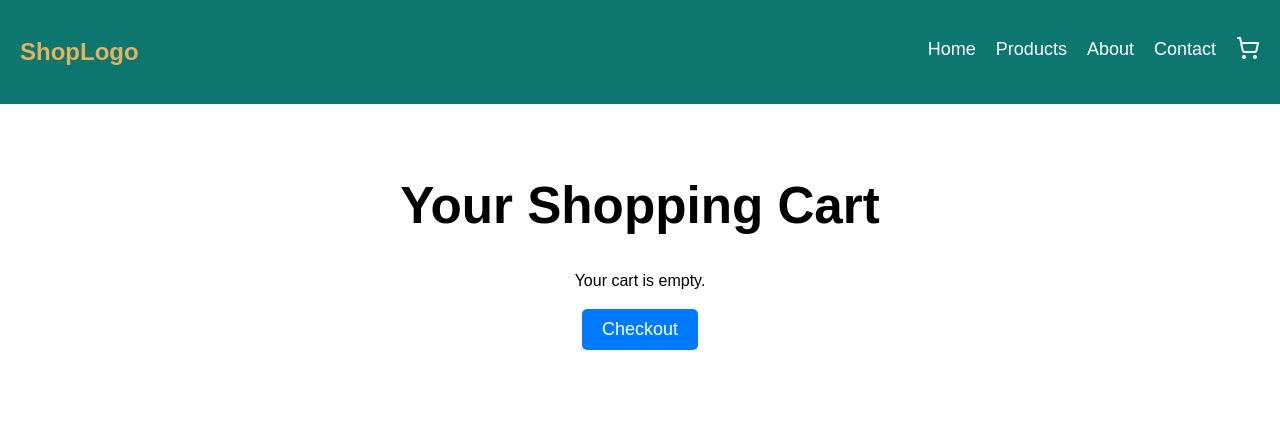
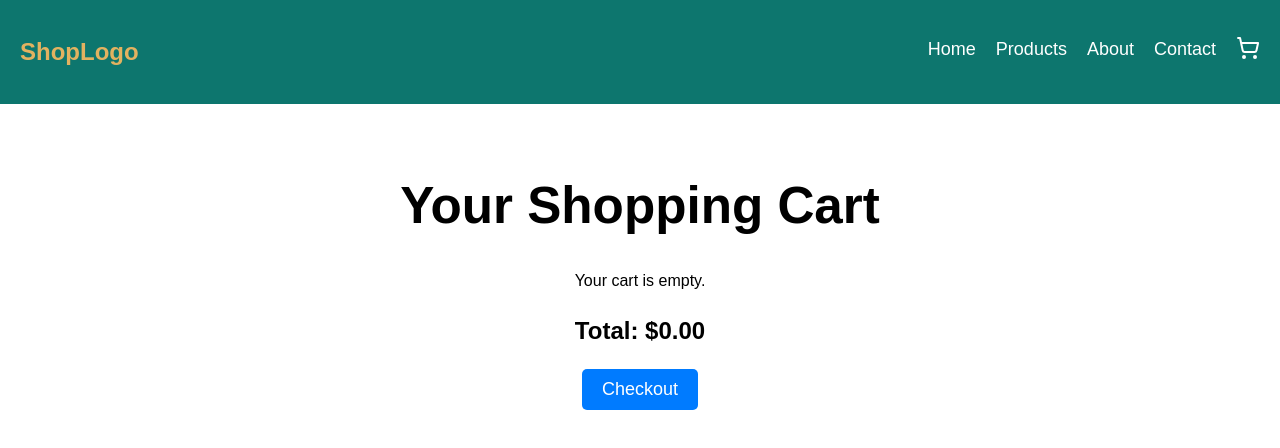
Before and after one commit to wnkinc/odin-shopping_cart, a React (Vite) app: page /shoppingCart in a window 1280 px wide. Shown: the top 448 px of the page. Built offline with nearby package versions, Linux system fonts and the light colour scheme.

Commit message:
ShoppingCart css

```diff
--- a/src/App.jsx
+++ b/src/App.jsx
@@ -19,6 +19,26 @@ const App = () => {
         );
       }
       return [...prevItems, { ...product, count: quantity }];
+    });
+  };
+
+  const incrementItemQuantity = (id) => {
+    setCartItems((prevItems) =>
+      prevItems.map((item) =>
+        item.id === id ? { ...item, count: item.count + 1 } : item
+      )
+    );
+  };
+
+  const decrementItemQuantity = (id) => {
+    setCartItems((prevItems) => {
+      return prevItems
+        .map((item) =>
+          item.id === id && item.count > 0
+            ? { ...item, count: item.count - 1 }
+            : item
+        )
+        .filter((item) => item.count > 0); // Remove items with count 0
     });
   };
 
@@ -45,7 +65,12 @@ const App = () => {
     {
       path: "shoppingCart",
       element: (
-        <ShoppingCart cartItems={cartItems} totalCartItems={totalCartItems} />
+        <ShoppingCart
+          cartItems={cartItems}
+          totalCartItems={totalCartItems}
+          incrementItemQuantity={incrementItemQuantity}
+          decrementItemQuantity={decrementItemQuantity}
+        />
       ),
     },
   ];
--- a/src/components/ShoppingCart/ShoppingCart.jsx
+++ b/src/components/ShoppingCart/ShoppingCart.jsx
@@ -2,12 +2,20 @@ import PropTypes from "prop-types"; // Import PropTypes at the top
 import Navbar from "../Navbar/Navbar";
 import styles from "./ShoppingCart.module.css";
 
-const ShoppingCart = ({ cartItems, totalCartItems }) => {
+const ShoppingCart = ({
+  cartItems,
+  totalCartItems,
+  incrementItemQuantity,
+  decrementItemQuantity,
+}) => {
   const handleCheckout = () => {
     alert("Proceeding to checkout");
   };
 
-  console.log("ShoppingCart rendered with totalCartItems:", totalCartItems);
+  // Calculate total price
+  const totalPrice = cartItems
+    .reduce((total, item) => total + item.price * item.count, 0)
+    .toFixed(2);
 
   return (
     <div className={styles.container}>
@@ -19,7 +27,21 @@ const ShoppingCart = ({ cartItems, totalCartItems }) => {
             {cartItems.map((item) => (
               <li key={item.id} className={styles.cartItem}>
                 <span>{item.title}</span>
-                <span>Qty: {item.count}</span>
+                <div className={styles.quantityContainer}>
+                  <button
+                    onClick={() => decrementItemQuantity(item.id)}
+                    className={styles.decrementBtn}
+                  >
+                    -
+                  </button>
+                  <span>{item.count}</span>
+                  <button
+                    onClick={() => incrementItemQuantity(item.id)}
+                    className={styles.incrementBtn}
+                  >
+                    +
+                  </button>
+                </div>
                 <span>${(item.price * item.count).toFixed(2)}</span>
               </li>
             ))}
@@ -27,6 +49,9 @@ const ShoppingCart = ({ cartItems, totalCartItems }) => {
         ) : (
           <p>Your cart is empty.</p>
         )}
+        <div className={styles.totalContainer}>
+          <h2>Total: ${totalPrice}</h2>
+        </div>
         <button onClick={handleCheckout} className={styles.checkoutBtn}>
           Checkout
         </button>
@@ -45,6 +70,8 @@ ShoppingCart.propTypes = {
     })
   ).isRequired,
   totalCartItems: PropTypes.number,
+  incrementItemQuantity: PropTypes.func.isRequired,
+  decrementItemQuantity: PropTypes.func.isRequired,
 };
 
 export default ShoppingCart;
--- a/src/components/ShoppingCart/ShoppingCart.module.css
+++ b/src/components/ShoppingCart/ShoppingCart.module.css
@@ -19,9 +19,35 @@
 .cartItem {
   display: flex;
   justify-content: space-between;
+  align-items: center; /* Align items vertically in the center */
   margin-bottom: 10px;
   padding: 10px;
   border-bottom: 1px solid #ddd;
+}
+
+.quantityContainer {
+  display: flex;
+  align-items: center; /* Center align the buttons and quantity */
+  gap: 5px; /* Add space between buttons and quantity */
+}
+
+.incrementBtn,
+.decrementBtn {
+  padding: 5px 10px;
+  background-color: #007bff;
+  color: white;
+  border: none;
+  border-radius: 5px;
+  cursor: pointer;
+}
+
+.incrementBtn:hover,
+.decrementBtn:hover {
+  background-color: #0056b3;
+}
+
+.totalContainer {
+  margin-top: 20px; /* Add some space above the total */
 }
 
 .checkoutBtn {
```
